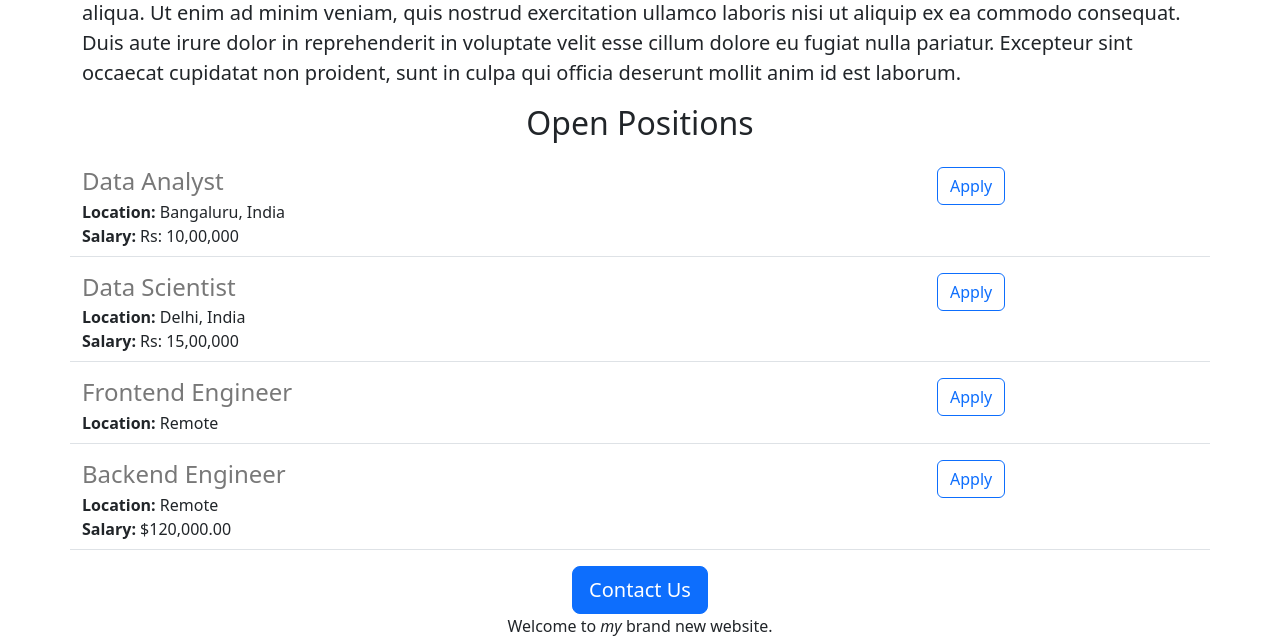
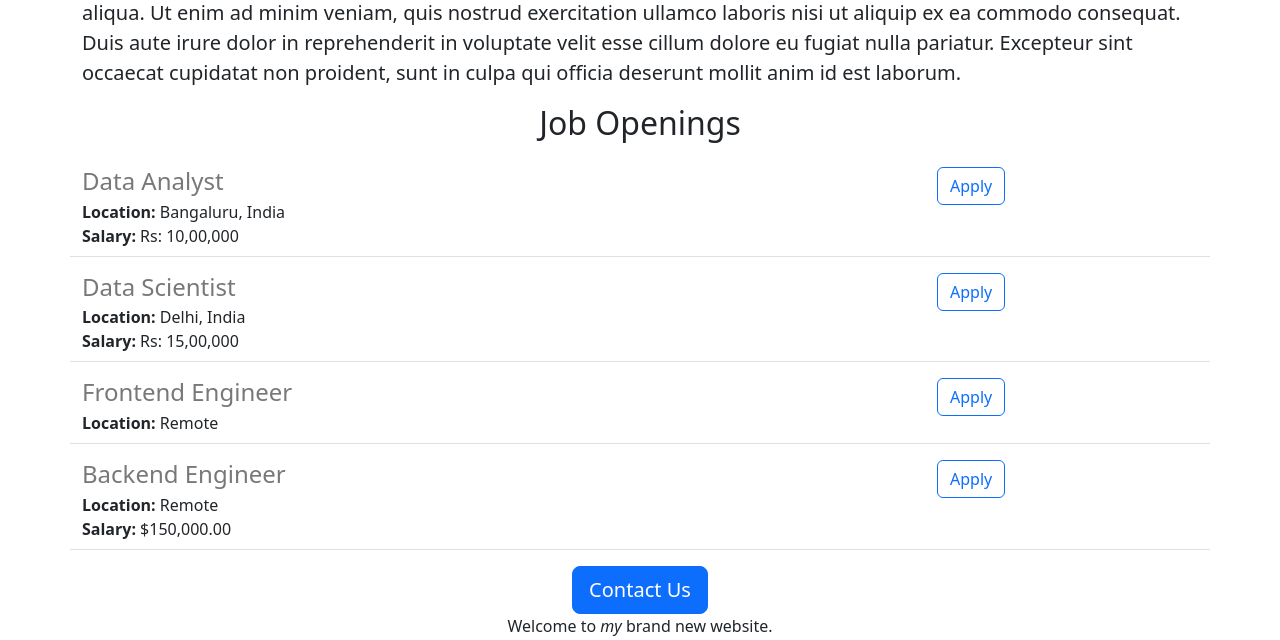
Before and after one commit to NeilMRC/jovians-career-website-v2, a Flask app: page / in a window 1280 px wide. Shown: the part 566-1206 px from the top of the page. Run offline with Flask 2, Linux system fonts and the light colour scheme.

Commit message:
made some changes

```diff
--- a/app.py
+++ b/app.py
@@ -26,7 +26,7 @@ JOBS=[
     'id':4,
     'title':'Backend Engineer',
     'location': 'Remote',
-    'salary': '$120,000.00'
+    'salary': '$150,000.00'
   },
 
 ]
--- a/templates/home.html
+++ b/templates/home.html
@@ -22,7 +22,7 @@
 <img id=banner src="https://jovian-career-website.nmrc.repl.co/static/graeme-worsfold-324nknuhxDg-unsplash.jpg" class="img-fluid" alt="Jovian career">
 <h2 class="text-center mt-2 mb-4">About {{company_name}}</h2>
 <p class="lead">Lorem ipsum dolor sit amet, consectetur adipiscing elit, sed do eiusmod tempor incididunt ut labore et dolore magna aliqua. Ut enim ad minim veniam, quis nostrud exercitation ullamco laboris nisi ut aliquip ex ea commodo consequat. Duis aute irure dolor in reprehenderit in voluptate velit esse cillum dolore eu fugiat nulla pariatur. Excepteur sint occaecat cupidatat non proident, sunt in culpa qui officia deserunt mollit anim id est laborum.</p>
-<h2 class="text-center mt-2 mb-4">Open Positions</h2>
+<h2 class="text-center mt-2 mb-4">Job Openings</h2>
 <div >
 
 {% for job in jobs %}
```
